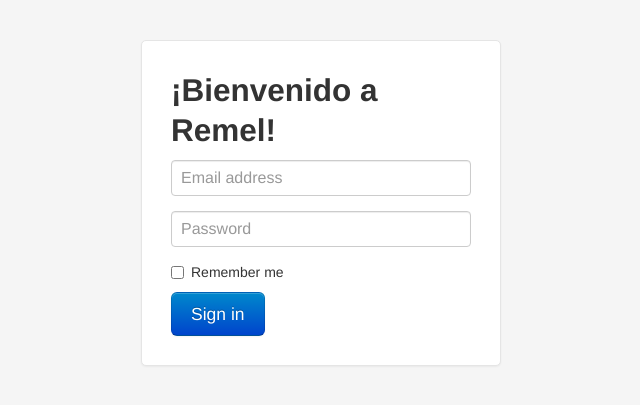
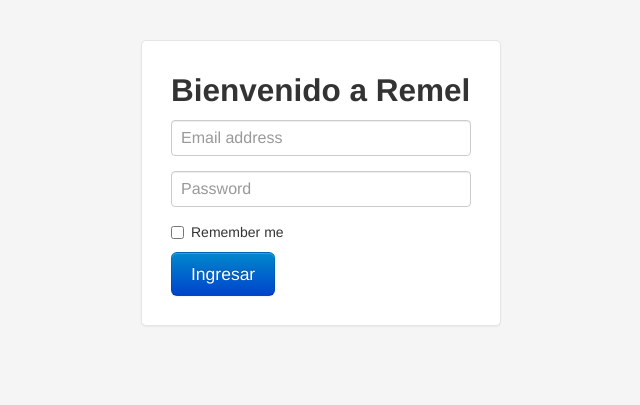
Before and after one commit to cabrerabywaters-zz/remel-repo, a PHP site: page / in a window 1280 px wide. Shown: the top 405 px of the page, without its empty margins (319-959 px from the left). Run offline with PHP 8.4, Linux system fonts and the light colour scheme; some libraries are stand-ins or nearby versions.

Commit message:
Cambio en head de la pagina principal

```diff
--- a/index.php
+++ b/index.php
@@ -51,13 +51,13 @@
     <div class="container">
 
       <form class="form-signin">
-        <h2 class="form-signin-heading">¡Bienvenido a Remel!</h2>
+        <h2 class="form-signin-heading">Bienvenido a                  Remel</h2>
         <input type="text" class="input-block-level" placeholder="Email address">
         <input type="password" class="input-block-level" placeholder="Password">
         <label class="checkbox">
           <input type="checkbox" value="remember-me"> Remember me
         </label>
-        <button class="btn btn-large btn-primary" type="submit">Sign in</button>
+        <button class="btn btn-large btn-primary" type="submit">Ingresar</button>
       </form>
 
     </div> <!-- /container -->
```
